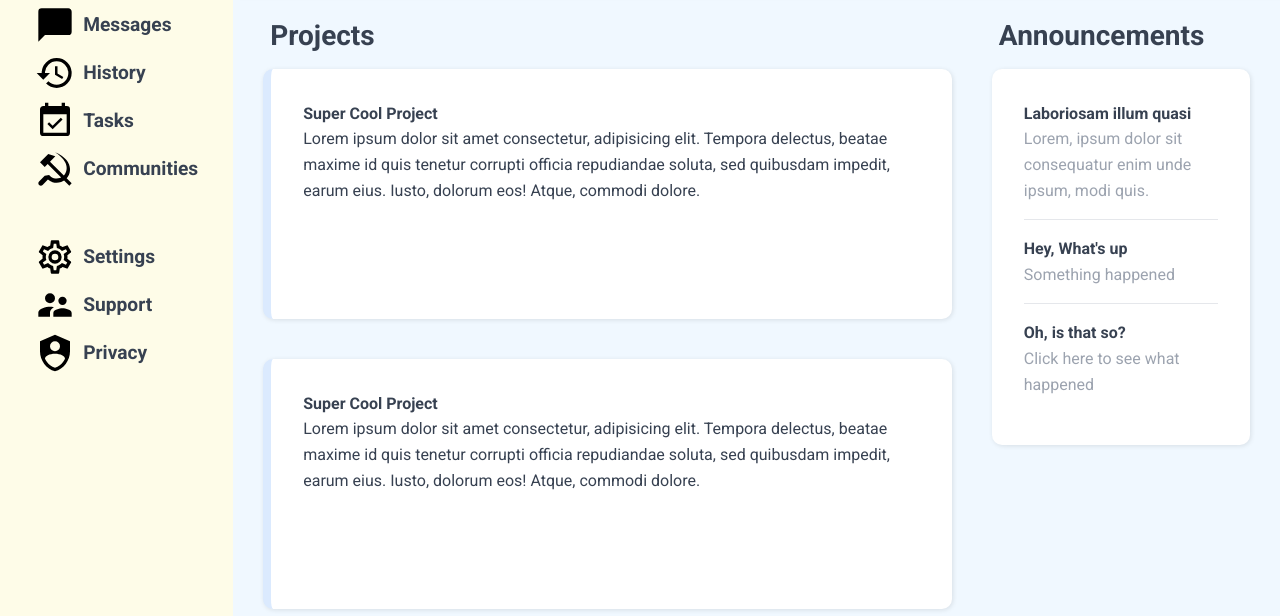
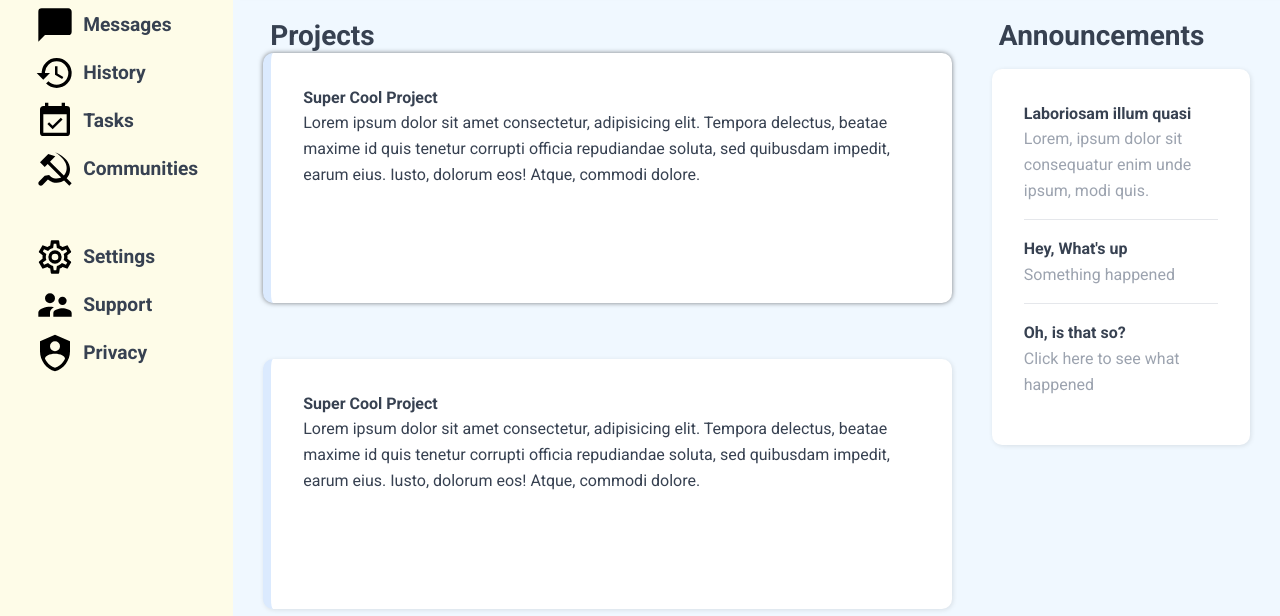
Before and after one commit to hasocobo/admin-dashboard, a plain HTML site: page index.html in a window 1280 px wide. In both pictures the pointer is over the element 607 px from the left and 377 px from the top of the page. Shown: the part 184-800 px from the top of the page. Drawn offline with Linux system fonts and the light colour scheme.

Commit message:
Add hover animations

```diff
--- a/styles.css
+++ b/styles.css
@@ -246,6 +246,14 @@ button:hover {
     background-color: white;
     box-shadow: 1px 1px 5px rgba(0, 0, 0, 0.1);
     padding: 2rem;
+
+}
+
+.projects .card:hover {
+    cursor: pointer;
+    transform: translate(0px, -1rem);
+    box-shadow: 0px 0px 5px rgba(0, 0, 0, 0.5);
+    transition: 0.3s;
 }
 
 .cards > .card {
```
